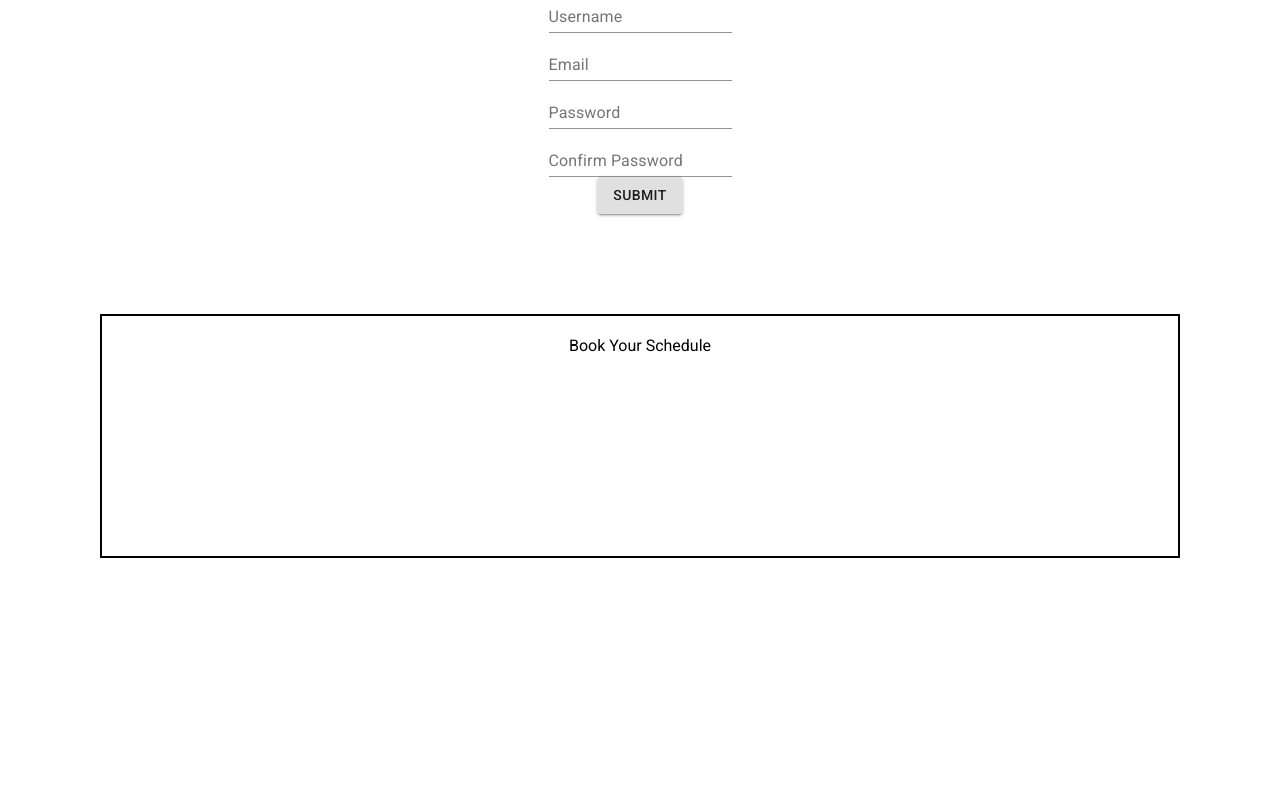
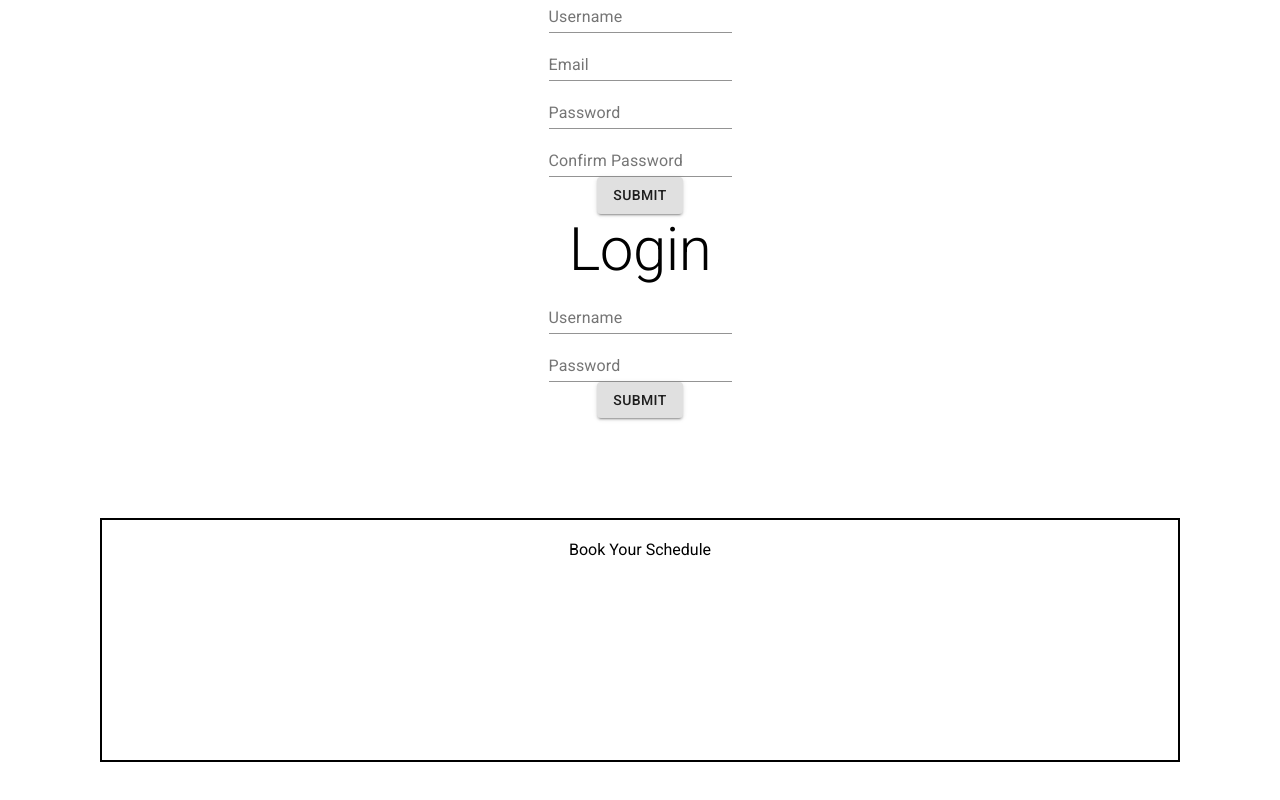
Before and after one commit to victorcwyu/Toronto-City-Guide-Client, a React (Create React App) app: page / in a window 1280 px wide. Shown: the part 887-1687 px from the top of the page. Before the commit the page ends 1545 px from the top, so only its background shows below. Built offline with nearby package versions, Linux system fonts and the light colour scheme.

Commit message:
build login component

```diff
--- a/package.json
+++ b/package.json
@@ -8,7 +8,6 @@
     "@testing-library/react": "^9.5.0",
     "@testing-library/user-event": "^7.2.1",
     "axios": "^0.19.2",
-    "qs": "^6.9.4",
     "react": "^16.13.1",
     "react-dom": "^16.13.1",
     "react-scripts": "3.4.1"
--- a/src/App.js
+++ b/src/App.js
@@ -2,6 +2,7 @@ import React from 'react';
 import './App.css';
 import Signup from './components/auth/signup';
 import Schedule from './components/Schedule';
+import Login from './components/auth/login';
 
 function App() {
   return (
@@ -9,6 +10,7 @@ function App() {
       <header className="App-header">
       </header>
       <Signup />
+      <Login />
       <Schedule/>
     </div>
   );
--- a/src/components/auth/login.js
+++ b/src/components/auth/login.js
@@ -0,0 +1,34 @@
+import React, {useState} from 'react';
+import { Container, TextField, Typography, Button } from '@material-ui/core';
+import axios from 'axios'
+
+export default function Login () {
+	const [userInfo, setUserInfo] = useState({
+		username: '',
+		password: ''
+	});
+
+	const handleLogin = (e) => {
+		e.preventDefault();
+		axios.post('http://localhost:5000/login', userInfo)
+		.then(res => console.log(res.data))
+		.catch(err => console.log(err));
+	}
+
+    return (
+        <div>
+            <Container>
+							<Typography variant='h2'>Login</Typography>
+            	<form onSubmit={handleLogin}>
+                <div>
+                  <TextField id="standard-basic" label="Username" value={userInfo.username} onChange={e => setUserInfo({...userInfo, username: e.target.value})} />
+						 		</div>
+								 <div>
+                  <TextField id="standard-basic" label="Password" value={userInfo.password} onChange={e => setUserInfo({...userInfo, password: e.target.value})}/>
+						 		</div>
+								 <Button variant='contained' type='submit'>Submit</Button>
+              </form>
+            </Container>
+        </div>
+    )
+}
```
